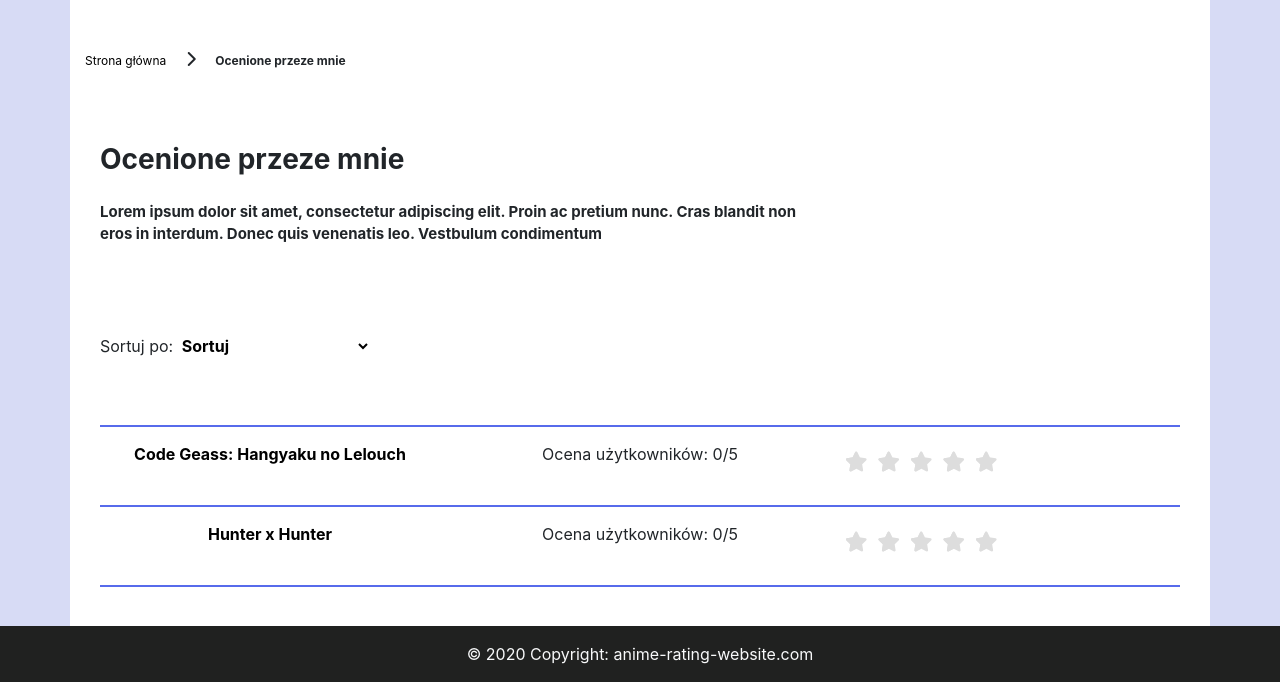
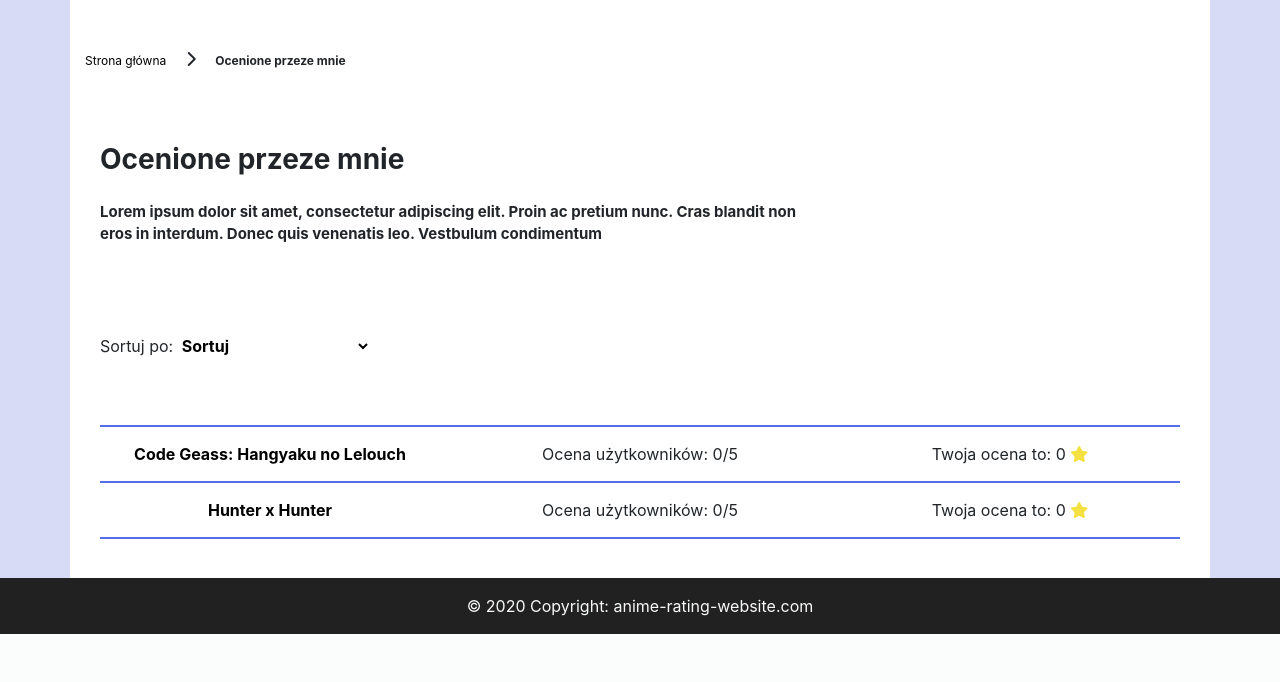
Before and after one commit to Nausiz/anime-rating-website, a PHP site: page /ratedAnime.php in a window 1280 px wide. Shown: the part 190-872 px from the top of the page. After the commit the page ends 824 px from the top, so only its background shows below. Run offline with PHP 8.4, Linux system fonts and the light colour scheme; a user stored in the database is signed in; data comes from the database, SQL or seed files in the repository; some libraries are stand-ins or nearby versions.

Commit message:
Changed rating inputs

```diff
--- a/anime-rating-website/main.css
+++ b/anime-rating-website/main.css
@@ -76,38 +76,3 @@ input{
 a{
 	color: #000;
 }
-
-.rating {
-  border: none;
-  float: left;
-}
-
-.rating > input { display: none; }
-.rating > label:before {
-  margin: 5px;
-  font-size: 1.25em;
-  font-family: FontAwesome;
-  display: inline-block;
-  content: "\f005";
-}
-
-.rating > .half:before {
-  content: "\f089";
-  position: absolute;
-}
-
-.rating > label {
-  color: #ddd;
- float: right;
-}
-
-@import url(//netdna.bootstrapcdn.com/font-awesome/3.2.1/css/font-awesome.css);
-
-.rating > input:checked ~ label,
-.rating:not(:checked) > label:hover,
-.rating:not(:checked) > label:hover ~ label { color: #FFD700;  }
-
-.rating > input:checked + label:hover,
-.rating > input:checked ~ label:hover,
-.rating > label:hover ~ input:checked ~ label,
-.rating > input:checked ~ label:hover ~ label { color: #FFED85;  }
--- a/anime-rating-website/ratedAnime.php
+++ b/anime-rating-website/ratedAnime.php
@@ -156,25 +156,9 @@
 							{
 							echo
 								"<div class='row text-center'>
-
-
 									<div class='col-4'><a href='animeDescription.php' style='font-weight: 700;'>" . $row["title"] . "</a></div>
 									<div class='col-4'>Ocena użytkowników: <span>" . $row["rating"] . "</span>/5</div>
-
-									<div class='col-md-4'>
-										<fieldset class='rating'>
-											<input type='radio' id='star5' name='rating' value='5' /><label class='full' for='star5'></label>
-											<input type='radio' id='star4half' name='rating' value='4 and a half' /><label class='half' for='star4half'></label>
-											<input type='radio' id='star4' name='rating' value='4' /><label class='full' for='star4'></label>
-											<input type='radio' id='star3half' name='rating' value='3 and a half' /><label class='half' for='star3half'></label>
-											<input type='radio' id='star3' name='rating' value='3' /><label class='full' for='star3'></label>
-											<input type='radio' id='star2half' name='rating' value='2 and a half' /><label class='half' for='star2half'></label>
-											<input type='radio' id='star2' name='rating' value='2' /><label class='full' for='star2'></label>
-											<input type='radio' id='star1half' name='rating' value='1 and a half' /><label class='half' for='star1half'></label>
-											<input type='radio' id='star1' name='rating' value='1' /><label class='full' for='star1'></label>
-											<input type='radio' id='starhalf' name='rating' value='half' /><label class='half' for='starhalf'></label>
-										</fieldset>
-									</div>
+									<div class='col-4'>Twoja ocena to: " . $row["rating"] . " <i class='fas fa-star' style='color: #f5e042;'></i></div>
 								</div>
 
 				<div class='divider'></div>";
```
Also changed, not shown: anime-rating-website/animeList.php (+10 -12 lines).
